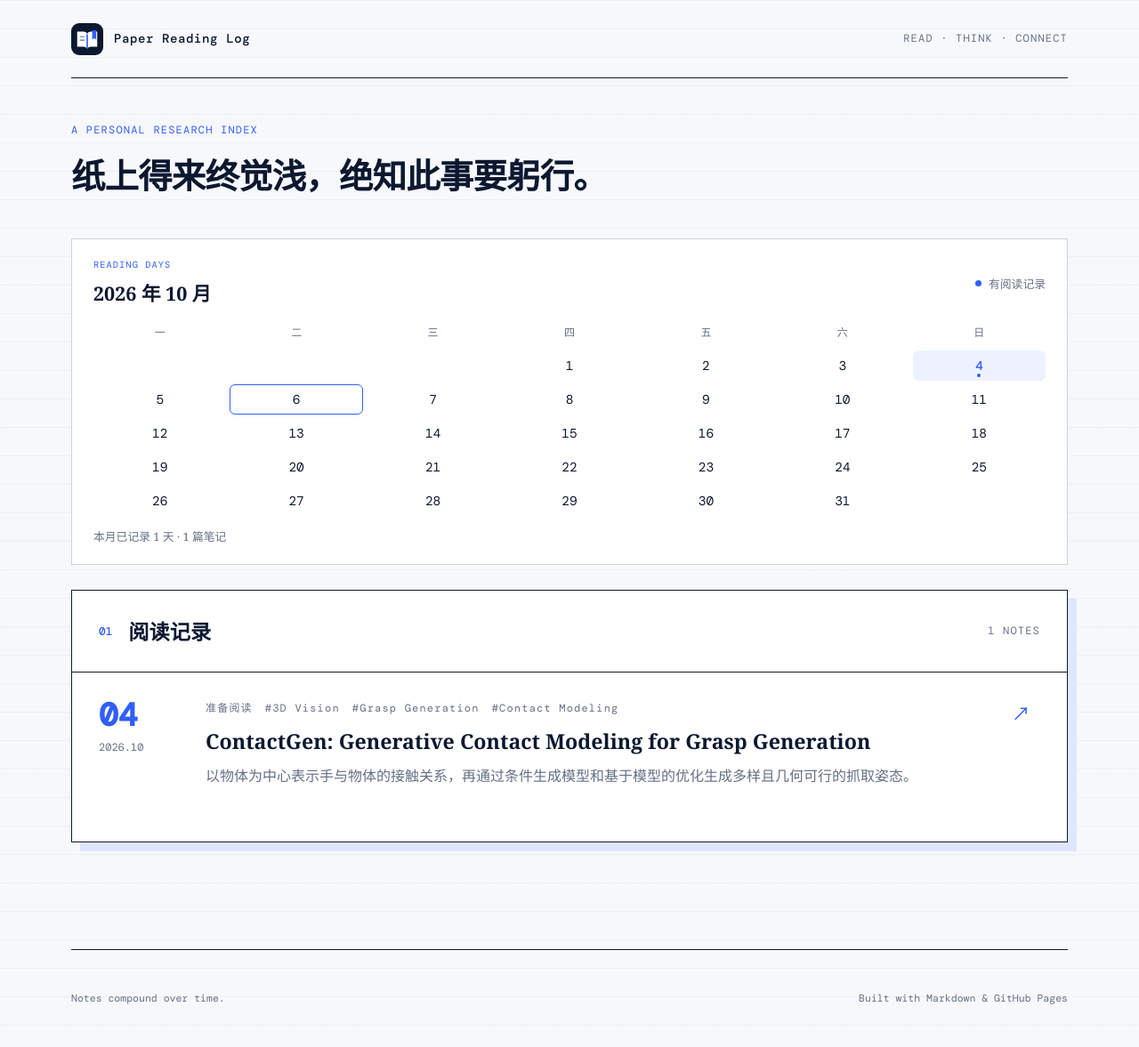
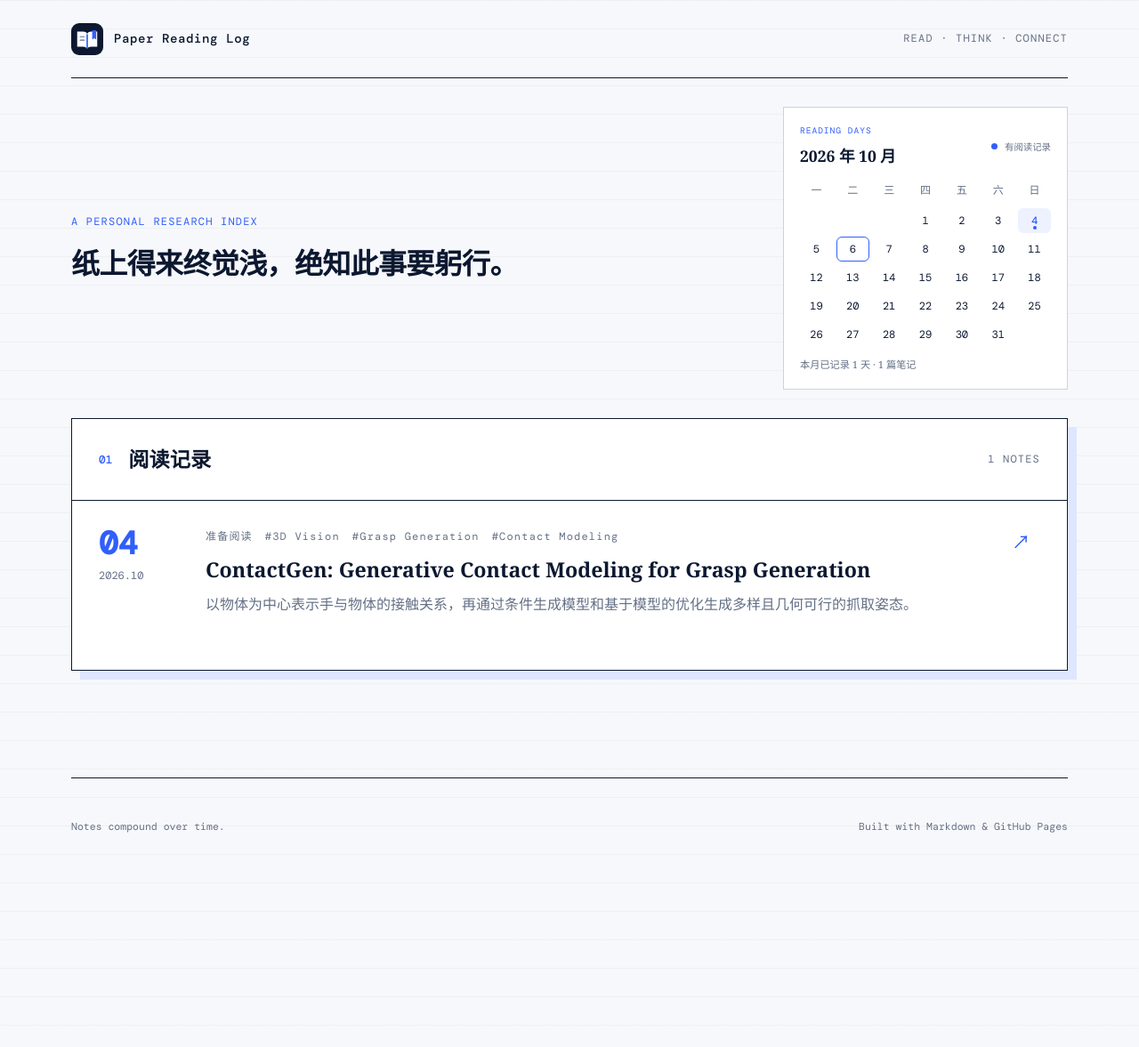
Before and after one commit to Kairui-SHI/paper-reading-log, a Jekyll site: the page built from index.html, in a window 1280 px wide. Shown: the whole page at 89% size. Built offline with Jekyll 4.4.1, drawn with Linux system fonts in a browser that asks for light colours; after the commit the page ends 984 px from its top, so only the background shows below that.

Commit message:
Place compact reading calendar in upper-right corner

```diff
--- a/assets/css/style.css
+++ b/assets/css/style.css
@@ -190,6 +190,16 @@ footer {
 }
 
 .reading-calendar { margin-bottom: 28px; padding: 20px 24px; background: var(--white); border: 1px solid var(--line); }
+.home-intro { display: grid; grid-template-columns: minmax(0, 1fr) 320px; gap: 32px; align-items: center; padding: 32px 0; }
+.home-intro .hero { min-height: 0; padding: 0; }
+.home-intro .hero h1 { font-size: clamp(1.6rem, 2.5vw, 2rem); white-space: normal; text-wrap: balance; }
+.home-intro .reading-calendar { margin: 0; padding: 18px; }
+.home-intro .calendar-heading { flex-wrap: wrap; gap: 8px; margin-bottom: 12px; }
+.home-intro .calendar-heading h2 { font-size: 1.1rem; }
+.home-intro .calendar-heading .eyebrow { font-size: .6rem; }
+.home-intro .calendar-legend { font-size: .65rem; }
+.home-intro .calendar-day { min-height: 28px; font-size: .75rem; }
+.home-intro .calendar-summary { font-size: .7rem; margin-top: 10px; }
 .calendar-heading { display: flex; justify-content: space-between; align-items: center; gap: 16px; margin-bottom: 14px; }
 .calendar-heading .eyebrow { margin-bottom: 4px; font-size: .65rem; }
 .calendar-heading h2 { margin: 0; font-size: 1.35rem; }
@@ -205,6 +215,8 @@ footer {
 .calendar-day:focus-visible { outline: 2px solid var(--blue); outline-offset: 3px; }
 .calendar-summary { margin: 12px 0 0; color: var(--muted); font-size: .8rem; }
 @media (max-width: 700px) {
+  .home-intro { grid-template-columns: minmax(0, 1fr); gap: 24px; padding: 28px 0; }
+  .home-intro .reading-calendar { width: min(100%, 360px); justify-self: end; }
   .reading-calendar { padding: 18px 16px; margin-bottom: 24px; }
   .calendar-heading { align-items: flex-start; }
   .calendar-legend { font-size: .7rem; }
--- a/index.html
+++ b/index.html
@@ -2,6 +2,7 @@
 layout: default
 title: 阅读记录
 ---
+<div class="home-intro">
 <section class="hero">
   <div>
     <p class="eyebrow">A PERSONAL RESEARCH INDEX</p>
@@ -19,6 +20,7 @@ title: 阅读记录
   <p id="calendar-summary" class="calendar-summary" aria-live="polite"></p>
   <noscript><p>启用 JavaScript 后可查看当月阅读日历。</p></noscript>
 </section>
+</div>
 <script id="calendar-notes" type="application/json">[
 {% assign calendar_notes = site.notes | sort: 'date' | reverse %}
 {% for note in calendar_notes %}
```
